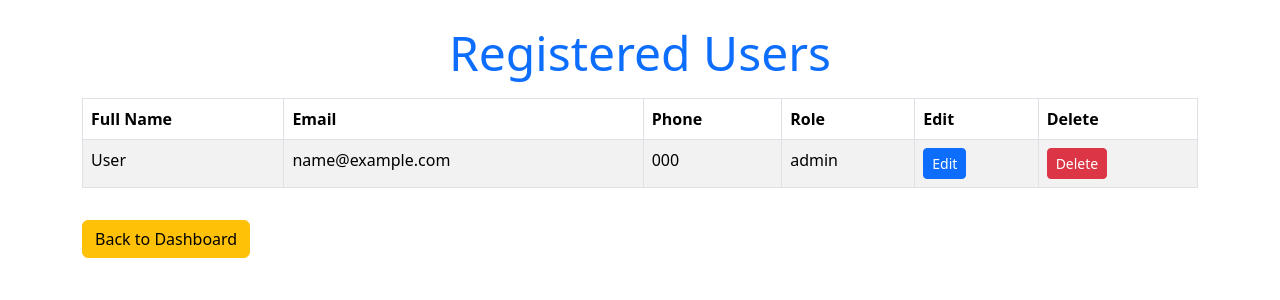
After one commit to Yolanda269/schoolapp, a Flask app: page /admin/users in a window 1280 px wide. The commit adds this page. Shown: the top 300 px of the page. Run offline with Flask 3, Linux system fonts and the light colour scheme; the visitor is signed in with stand-in values (Sample User, id 1); tables that the repository leaves empty or names only in its code hold one stand-in row (values such as "Sample post").

Commit message:
did some updates

```diff
--- a/app.py
+++ b/app.py
@@ -1,12 +1,14 @@
 from flask import *
 import pymysql
 import functions
-
+from datetime import datetime
 
 # create a new app based on flask
 app = Flask(__name__)
 
 # below is the register route
+
+
 @app.route("/register", methods=["GET", "POST"])
 def register():
     if request.method == "GET":
@@ -18,31 +20,36 @@ def register():
         password = request.form["password"]
         role = "student"
 
-        # establish connection to db
         connection = pymysql.connect(host="localhost", user="root", password="", database="school_db")
-
-        # create a cursor that enables executing sql
         cursor = connection.cursor()
 
-        # structure the sql query for insert
-        sql = "INSERT INTO users(fullname, email, phone, password, role) values(%s, %s, %s, %s, %s)"
-
-        # put the data into a tuple
+        # Insert user
+        sql = "INSERT INTO users(fullname, email, phone, password, role) VALUES (%s, %s, %s, %s, %s)"
         data = (fullname, email, phone, functions.hash_password_salt(password), role)
-
-        # execute
         cursor.execute(sql, data)
-
-        # commit changes to db
         connection.commit()
 
+        # Log registration
+        try:
+            timestamp = datetime.now()
+            performed_by = session.get("user_name", "Anonymous")  # Could be 'admin' or self-registration
+            action = f"Registered new user: {fullname} ({email}) as a {role}"
+            log_sql = "INSERT INTO logs (timestamp, performed_by, action) VALUES (%s, %s, %s)"
+            cursor.execute(log_sql, (timestamp, performed_by, action))
+            connection.commit()
+        except Exception as e:
+            print("Failed to log action:", e)
+
+        cursor.close()
+        connection.close()
+
         message = "User registered successfully"
+        return render_template("register.html", message=message)
 
-        # if successful, render message back
-        return render_template("register.html", message=message)
 
 app.secret_key = "gfyr6458692nwvcud8292enfu4funmwimdof02n10cnf58"
 
+# login
 @app.route("/login", methods=["GET", "POST"])
 def login():
     if request.method == "GET":
@@ -51,21 +58,10 @@ def login():
         email = request.form["email"]
         password = request.form["password"]
 
-        # create connection
         connection = pymysql.connect(host="localhost", user="root", password="", database="school_db")
-
-        # create a cursor that enables executing sql
         cursor = connection.cursor()
 
-        # structure query for login
-        sql = "select * from users where email=%s"
-
-        data = (email,)
-
-        # execute
-        cursor.execute(sql, data)
-
-        # if the details are correct, put them into a usrs variable
+        cursor.execute("select * from users where email=%s", (email,))
         user = cursor.fetchone()
 
         if user:
@@ -73,14 +69,18 @@ def login():
             role = user[5]
             fullname = user[1]
 
-            # verify
             if functions.verify_password_salt(db_password, password):
                 session["user_name"] = fullname
                 session["role"] = role
                 session["user_id"] = user[0]
                 session["user_email"] = email
 
-                # based on role redirect a person to a given dashoard
+
+                log_sql = "INSERT INTO logs (user_id, action, timestamp) VALUES (%s, %s, NOW())"
+                cursor.execute(log_sql, (user[0], f"{role.capitalize()} '{fullname}' logged in"))
+                connection.commit()
+
+
                 if role == "admin":
                     return redirect(url_for("admin_dashboard"))
                 elif role == "teacher":
@@ -88,9 +88,9 @@ def login():
                 else:
                     return redirect(url_for("student_dashboard"))
             else:
-                return render_template("login.html", message = "Incorrect password")
+                return render_template("login.html", message="Incorrect password")
         else:
-            return render_template("login.html", message = "Email not found")
+            return render_template("login.html", message="Email not found")
 
 # student dashboard
 @app.route("/student/dashboard")
@@ -101,6 +101,13 @@ def student_dashboard():
         )
         cursor = connection.cursor()
 
+        # Log the dashboard view
+        log_message = f"Student '{session.get('user_name')}' viewed the student dashboard"
+        cursor.execute("""
+            INSERT INTO logs (user_id, action)
+            VALUES (%s, %s)
+        """, (session.get("user_id"), log_message))
+
         # Get all upcoming assignments, ordered by due date
         cursor.execute("""
             SELECT title, description, due_date, posted_at, attachment_url
@@ -109,6 +116,7 @@ def student_dashboard():
         """)
         assignments = cursor.fetchall()
 
+        connection.commit()
         cursor.close()
         connection.close()
 
@@ -120,16 +128,17 @@ def student_dashboard():
     return redirect(url_for("login"))
 
 
+
 # teacher dashboard
 @app.route("/teacher/dashboard")
 def teacher_dashboard():
     if session.get("role") != "teacher":
         return redirect(url_for("login"))
+
     connection = pymysql.connect(host="localhost", user="root", password="", database="school_db")
-
     cursor = connection.cursor()
 
-    cursor.execute("select user_id from users where email=%s", (session.get("user_email")))
+    cursor.execute("SELECT user_id FROM users WHERE email=%s", (session.get("user_email"),))
     teacher = cursor.fetchone()
 
     if not teacher:
@@ -137,40 +146,113 @@ def teacher_dashboard():
 
     teacher_id = teacher[0]
 
-    cursor.execute("select title, description, due_date, posted_at from assignments where teacher_id=%s order by posted_at DESC", (teacher_id,))
+    # ✅ Insert a log entry for viewing dashboard
+    cursor.execute("""
+        INSERT INTO logs (user_id, action, timestamp)
+        VALUES (%s, %s, NOW())
+    """, (teacher_id, "Accessed Teacher Dashboard"))
+    connection.commit()
 
+    cursor.execute("""
+        SELECT title, description, due_date, posted_at
+        FROM assignments
+        WHERE teacher_id=%s
+        ORDER BY posted_at DESC
+    """, (teacher_id,))
     assignments = cursor.fetchall()
 
-    return render_template("teacher_dashboard.html", name=session.get("user_name"), assignments = assignments)
+    cursor.close()
+    connection.close()
 
+    return render_template("teacher_dashboard.html", name=session.get("user_name"), assignments=assignments)
 
 # admin dashboard
 @app.route("/admin/dashboard")
 def admin_dashboard():
     if session.get("role") == "admin":
-        # create connection
-        connection = pymysql.connect(host="localhost", user="root", password="", database="school_db")
-
-        cursor = connection.cursor()
-        cursor.execute("select user_id, fullname, email, phone, role from users")
-
-        users = cursor.fetchall()
-
-        return render_template("admin_dashboard.html", name = session.get("user_name"), users = users)
+        return render_template("admin_dashboard.html", name=session.get("user_name"))
     return redirect(url_for("login"))
 
 # editing
-@app.route("/admin/user/<int:user_id>/edit", methods=["GET"])
+@app.route("/admin/user/<int:user_id>/edit", methods=["GET", "POST"])
 def edit_user(user_id):
+    if session.get("role") != "admin":
+        return redirect(url_for("login"))
+
+    connection = pymysql.connect(host="localhost", user="root", password="", database="school_db")
+    cursor = connection.cursor()
+
+    if request.method == "POST":
+        fullname = request.form["fullname"]
+        email = request.form["email"]
+        phone = request.form["phone"]
+        role = request.form["role"]
+
+        # Update the user info
+        cursor.execute("""
+            UPDATE users
+            SET fullname = %s, email = %s, phone = %s, role = %s
+            WHERE user_id = %s
+        """, (fullname, email, phone, role, user_id))
+
+        connection.commit()
+
+        # Log the edit action
+        admin_id = session.get("user_id")
+        action = f"Edited user with ID {user_id}"
+        cursor.execute("INSERT INTO logs (action, user_id) VALUES (%s, %s)", (action, admin_id))
+        connection.commit()
+
+        flash("User updated successfully!", "success")
+        cursor.close()
+        connection.close()
+        return redirect(url_for("admin_dashboard"))
+
+    # For GET request
+    cursor.execute("SELECT user_id, fullname, email, phone, role FROM users WHERE user_id = %s", (user_id,))
+    user = cursor.fetchone()
+    cursor.close()
+    connection.close()
+
+    return render_template("edit_user.html", user=user)
+
+
+# view users
+@app.route("/admin/users")
+def admin_users():
     if session.get("role") == "admin":
-        # establish a connection to the db
         connection = pymysql.connect(host="localhost", user="root", password="", database="school_db")
+        cursor = connection.cursor()
+        cursor.execute("SELECT user_id, fullname, email, phone, role FROM users")
+        users = cursor.fetchall()
+        connection.close()
+        return render_template("view_users.html", users=users, name=session.get("user_name"))
+    return redirect(url_for("login"))
 
-        cursor = connection.cursor()
-        cursor.execute("select user_id, fullname, email, phone, role from users where user_id = %s", (user_id, ))
-        user = cursor.fetchone()
-        return render_template("edit_user.html", user = user)
-    return redirect(url_for("login"))
+# view logs
+@app.route("/admin/logs")
+def view_logs():
+    if session.get("role") != "admin":
+        return redirect(url_for("login"))
+
+    connection = pymysql.connect(host="localhost", user="root", password="", database="school_db")
+    cursor = connection.cursor()
+
+    # Join logs and users to get full log details
+    cursor.execute("""
+        SELECT logs.timestamp, users.fullname, users.email, logs.action
+        FROM logs
+        JOIN users ON logs.user_id = users.user_id
+        ORDER BY logs.timestamp DESC
+    """)
+    logs = cursor.fetchall()
+
+    cursor.close()
+    connection.close()
+
+    return render_template("view_logs.html", logs=logs)
+
+
 
 # update
 @app.route("/admin/user/<int:user_id>/update", methods=["POST"])
@@ -191,7 +273,7 @@ def update_user(user_id):
 
         connection.commit()
 
-        return redirect(url_for("admin_dashboard"))
+        return redirect(url_for("admin_users"))
     return redirect(url_for("login"))
 
 # assignment
@@ -205,30 +287,45 @@ def create_assignment():
         description = request.form["description"]
         due_date = request.form["due_date"]
 
-        # Get teacher ID from session (assuming you store user_id after login)
         teacher_email = session.get("user_email")
 
-        # Connect to DB to fetch teacher ID
         connection = pymysql.connect(host="localhost", user="root", password="", database="school_db")
         cursor = connection.cursor()
+
         cursor.execute("SELECT user_id FROM users WHERE email=%s", (teacher_email,))
         teacher = cursor.fetchone()
 
         if teacher:
             teacher_id = teacher[0]
 
-            sql = "INSERT INTO assignments (title, description, due_date, teacher_id) VALUES (%s, %s, %s, %s)"
+            # Insert assignment
+            sql = """
+                INSERT INTO assignments (title, description, due_date, teacher_id)
+                VALUES (%s, %s, %s, %s)
+            """
             cursor.execute(sql, (title, description, due_date, teacher_id))
             connection.commit()
+
+
+            log_action = f"Posted new assignment: {title}"
+            cursor.execute("INSERT INTO logs (user_id, action, timestamp) VALUES (%s, %s, NOW())", (teacher_id, log_action))
+            connection.commit()
+
+            cursor.close()
+            connection.close()
             return redirect(url_for("teacher_dashboard"))
         else:
             return "Teacher not found"
 
     return render_template("create_assignment.html")
 
+
 # delete
 @app.route("/admin/user/<int:user_id>/delete", methods=["GET", "POST"])
 def delete_user(user_id):
+    if session.get("role") != "admin":
+        return redirect(url_for("login"))
+
     connection = pymysql.connect(host="localhost", user="root", password="", database="school_db")
     cursor = connection.cursor()
 
@@ -238,7 +335,15 @@ def delete_user(user_id):
     if request.method == "POST":
         if user:
             user_name = user[0]
+
+            # Delete the user
             cursor.execute("DELETE FROM users WHERE user_id = %s", (user_id,))
+
+            # Log the deletion
+            action = f"Deleted user {user_name}"
+            admin_id = session.get("user_id")  # Make sure this is set at login!
+            cursor.execute("INSERT INTO logs (action, user_id) VALUES (%s, %s)", (action, admin_id))
+
             connection.commit()
             flash(f"User '{user_name}' has been deleted.", "success")
         else:
@@ -259,9 +364,24 @@ def delete_user(user_id):
 
 @app.route("/logout")
 def logout():
+    user_id = session.get("user_id")
+    user_name = session.get("user_name")
+    role = session.get("role")
+
+    # Only log if user is logged in
+    if user_id and user_name and role:
+        connection = pymysql.connect(host="localhost", user="root", password="", database="school_db")
+        cursor = connection.cursor()
+        log_sql = "INSERT INTO logs (user_id, action, timestamp) VALUES (%s, %s, NOW())"
+        cursor.execute(log_sql, (user_id, f"{role.capitalize()} '{user_name}' logged out"))
+        connection.commit()
+        cursor.close()
+        connection.close()
+
     session.clear()
     return redirect(url_for("login"))
 
 
+
 # run the app
 app.run(debug=True)
--- a/templates/edit_user.html
+++ b/templates/edit_user.html
@@ -38,7 +38,7 @@
                         </div>
                         <br><br>
                         <input type="submit" value="Update User Details" class="btn btn-outline-primary"><br><br>
-                        <a href="{{ url_for('admin_dashboard')}}" class="btn btn-outline-danger">Back</a>
+                        <a href="{{ url_for('admin_users')}}" class="btn btn-outline-danger">Back</a>
                     </form>
                 </div>
             </div>
--- a/templates/student_dashboard.html
+++ b/templates/student_dashboard.html
@@ -9,7 +9,7 @@
 </head>
 <body>
     <div class="container">
-        <h1 class="text-info text-center bg-secondary p-4">Welcome to the Students Dashboard
+        <h1 class="text-primary text-center bg-warning p-4">Welcome to the Students Dashboard
 
         </h1>
         <h2><p class="text-warning text-center">Hello, {{ name }}</p></h2>
--- /dev/null
+++ b/templates/view_users.html
@@ -0,0 +1,43 @@
+<!DOCTYPE html>
+<html lang="en">
+<head>
+    <meta charset="UTF-8" />
+    <meta name="viewport" content="width=device-width, initial-scale=1.0"/>
+    <title>View Users</title>
+    <link href="https://cdn.jsdelivr.net/npm/bootstrap@5.3.7/dist/css/bootstrap.min.css" rel="stylesheet"/>
+</head>
+<body>
+    <div class="container mt-4">
+        <h2 class="text-center text-primary display-5"><b>Registered Users</b></h2>
+        <table class="table table-bordered table-striped mt-3">
+            <thead>
+                <tr>
+                    <th>Full Name</th>
+                    <th>Email</th>
+                    <th>Phone</th>
+                    <th>Role</th>
+                    <th>Edit</th>
+                    <th>Delete</th>
+                </tr>
+            </thead>
+            <tbody>
+                {% for user in users %}
+                <tr>
+                    <td>{{ user[1] }}</td>
+                    <td>{{ user[2] }}</td>
+                    <td>{{ user[3] }}</td>
+                    <td>{{ user[4] }}</td>
+                    <td>
+                        <a href="{{ url_for('edit_user', user_id=user[0]) }}" class="btn btn-sm btn-primary">Edit</a>
+                    </td>
+                    <td>
+                        <a href="{{ url_for('delete_user', user_id=user[0]) }}" class="btn btn-sm btn-danger">Delete</a>
+                    </td>
+                </tr>
+                {% endfor %}
+            </tbody>
+        </table>
+        <a href="{{ url_for('admin_dashboard') }}" class="btn btn-warning mt-3">Back to Dashboard</a>
+    </div>
+</body>
+</html>
```
Also changed, not shown: templates/admin_dashboard.html (+18 -55 lines), templates/view_logs.html (added, +34 -0 lines).
